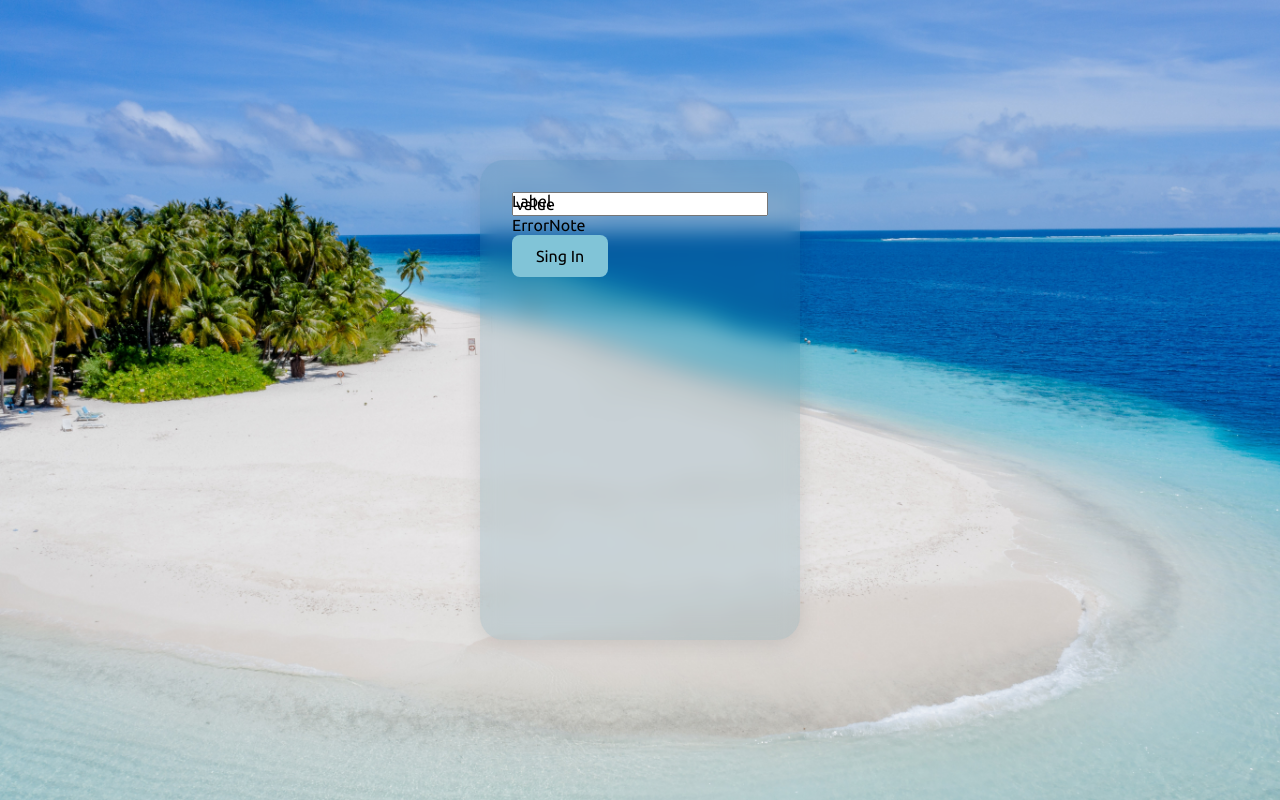
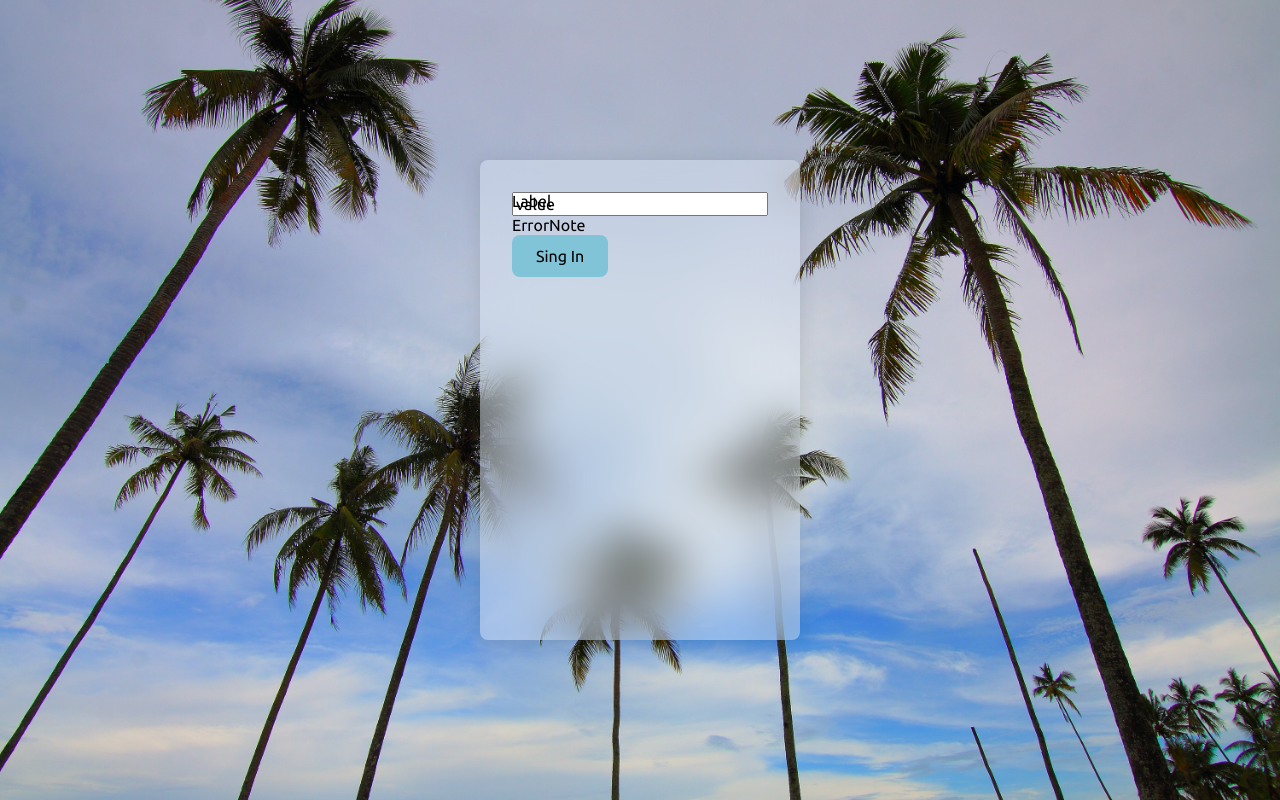
Before and after one commit to ekb1zh/test-beautiful-form, a React (Create React App) app: page / in a window 1280 px wide. Built offline with nearby package versions, Linux system fonts and the light colour scheme.

Commit message:
Replace main background image, and some styles

```diff
--- a/src/components/Form/Form.module.scss
+++ b/src/components/Form/Form.module.scss
@@ -1,9 +1,9 @@
 .root {
   min-height: 60%;
   padding: 32px;
-  border-radius: 24px;
+  border-radius: 8px;
 
-  background: rgb(36, 108, 134, 15%);
-  backdrop-filter: blur(10px);
+  background: rgb(230, 241, 255, 41%);
+  backdrop-filter: blur(20px);
   box-shadow: 0 3px 20px 0 rgba(0, 0, 0, 0.1);
 }
--- a/src/components/Main/Main.module.scss
+++ b/src/components/Main/Main.module.scss
@@ -12,7 +12,7 @@
   //     rgba(245, 246, 252, 0.52),
   //     rgba(117, 19, 93, 0.73)
   //   ),
-    url('../../images/global-background.jpg');
+    url('../../images/main-background.jpg');
   background-size: cover;
   background-position: center;
   background-color: lightsteelblue;
```
Also changed, not shown: src/images/global-background.jpg (deleted), src/images/main-background.jpg (added).
